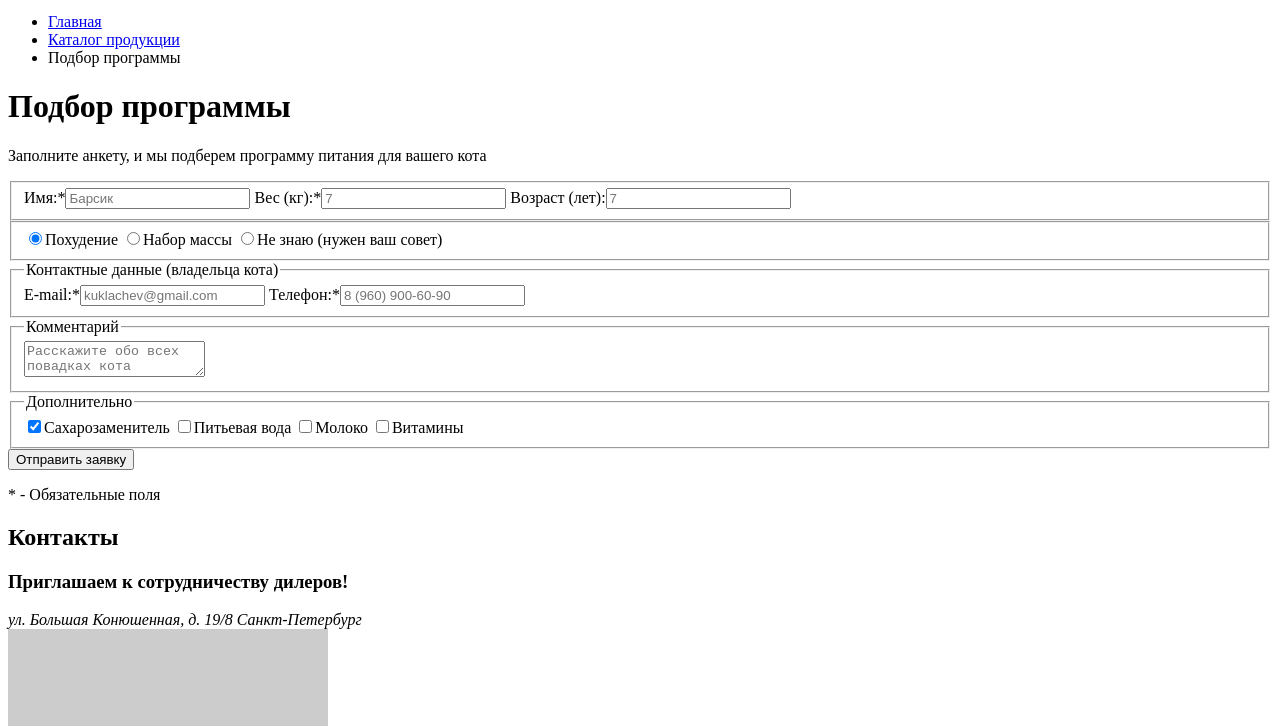
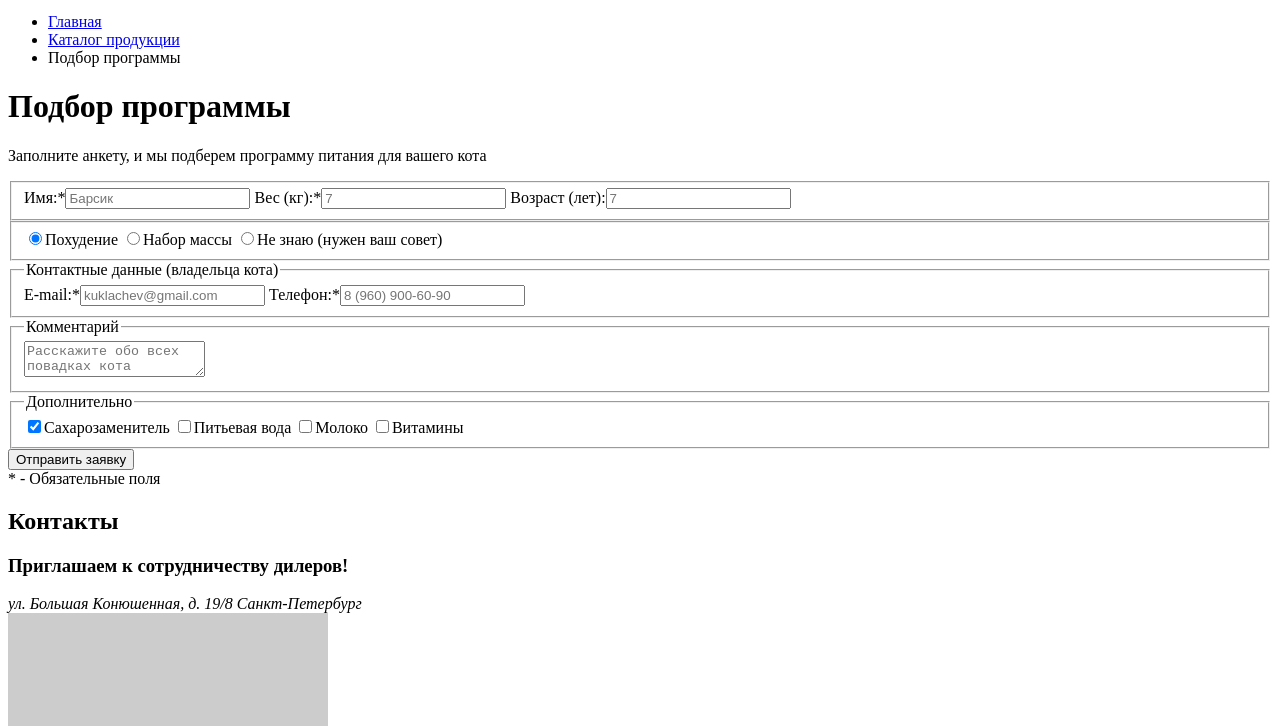
Before and after one commit to gangertor4/1528375-cat-energy-21, a website: page source/form.html in a window 1280 px wide. Shown: the part 74-800 px from the top of the page. Drawn offline with Linux system fonts and the light colour scheme; placeholder pictures from the web are drawn by us.

Commit message:
Замена p на span у .footnote

```diff
--- a/source/form.html
+++ b/source/form.html
@@ -75,7 +75,7 @@
       </fieldset>
       <button class="submit-form" type="submit">Отправить заявку</button>
     </form>
-    <p class="footnote">* - Обязательные поля</p>
+    <span class="footnote">* - Обязательные поля</span>
   </main>
   <footer class="page-footer">
     <div class="contacts">
```
